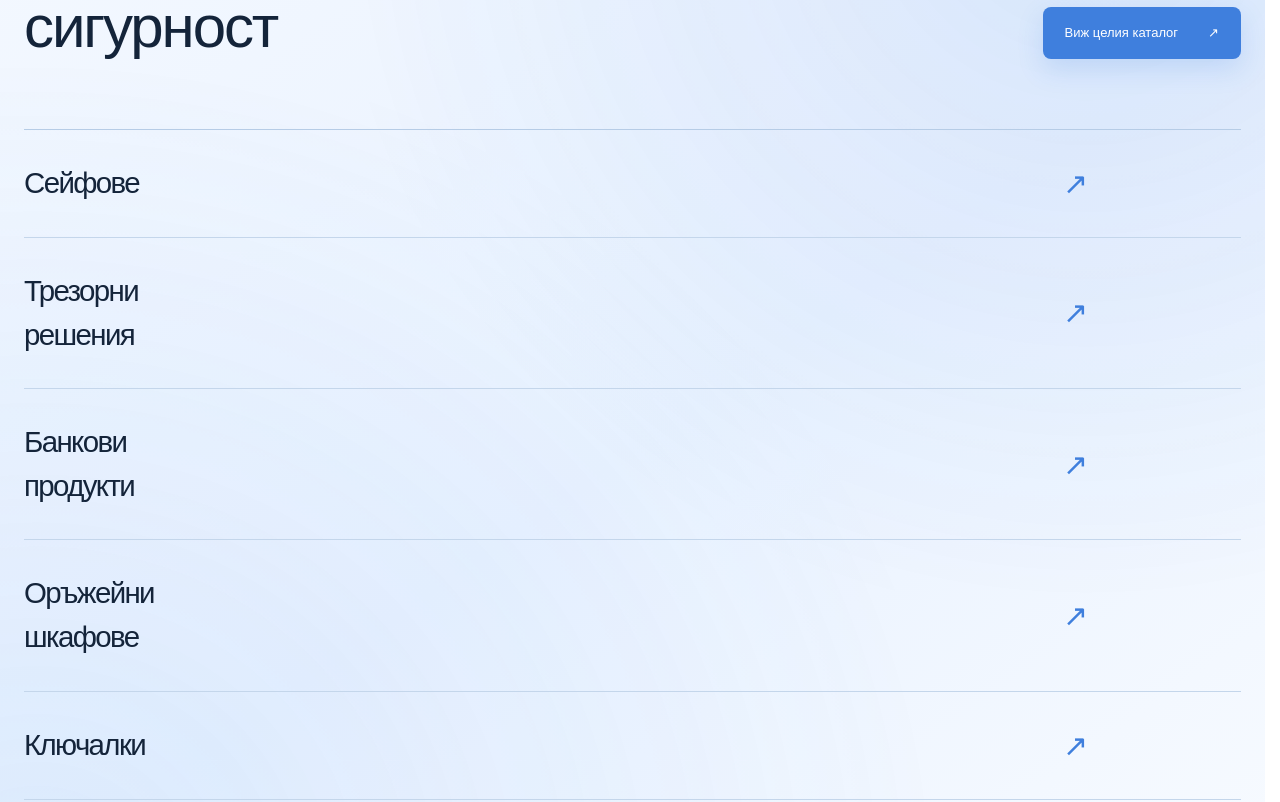
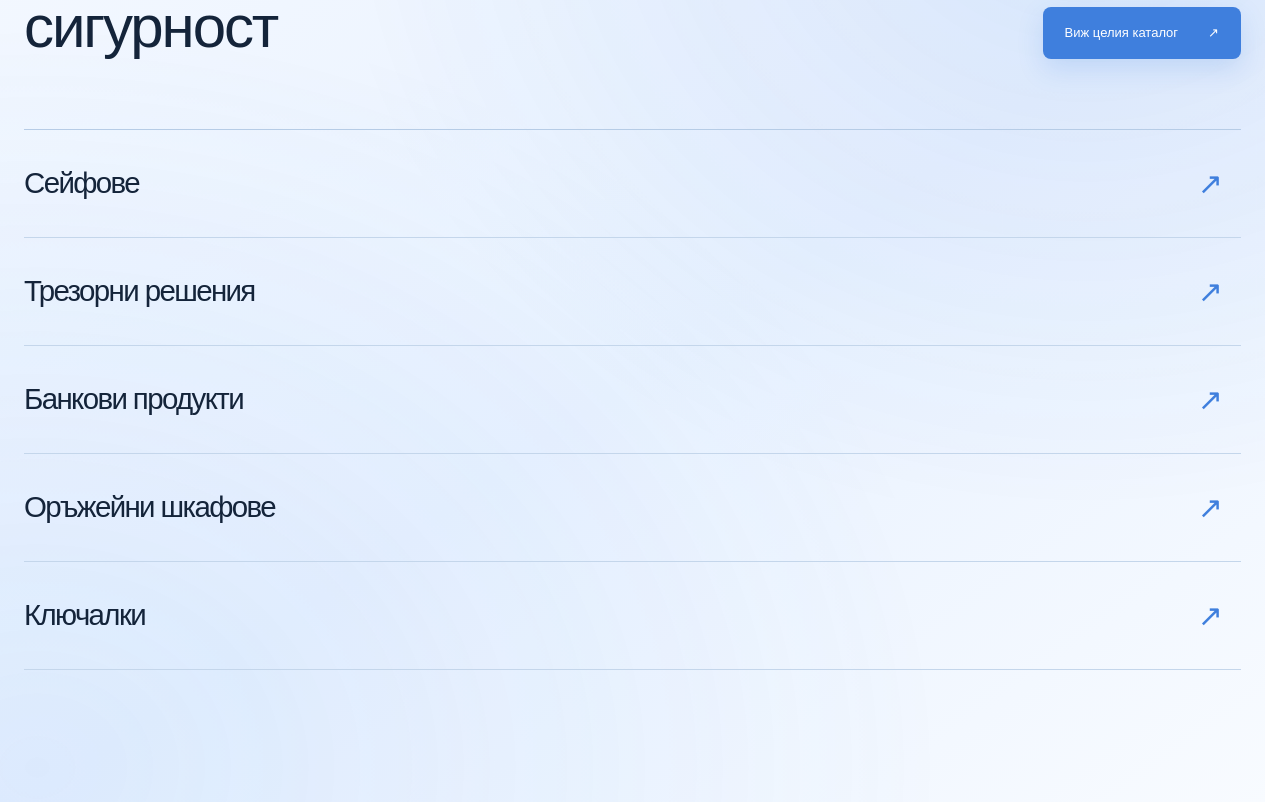
Before and after one commit to TotiVasilev/safe-site, a Next.js app: page / in a window 1280 px wide. Shown: the part 1980-2782 px from the top of the page. Built offline with nearby package versions, Linux system fonts and the light colour scheme.

Commit message:
Remove homepage catalog numbers across languages and viewports

```diff
--- a/app/blue-home.css
+++ b/app/blue-home.css
@@ -866,19 +866,13 @@
   }
 }
 
-/* Catalog numbering: clearly legible and consistently aligned on desktop and mobile. */
-.blue-site .b-range-index {
-  display: inline-block;
-  min-width: 2.4ch;
-  font-size: 14px;
-  line-height: 1.2;
-  font-weight: 700;
-  letter-spacing: .08em;
-  font-variant-numeric: tabular-nums;
+
+/* Homepage catalog has no index column on either viewport. */
+.blue-site .b-range-list .b-range-item {
+  grid-template-columns: minmax(0, 1fr) auto;
 }
 @media (max-width: 767px) {
-  .blue-site .b-range-list .b-range-index {
-    font-size: 13px;
-    line-height: 1.2;
+  .blue-site .b-range-list .b-range-item {
+    grid-template-columns: minmax(0, 1fr);
   }
 }
```
